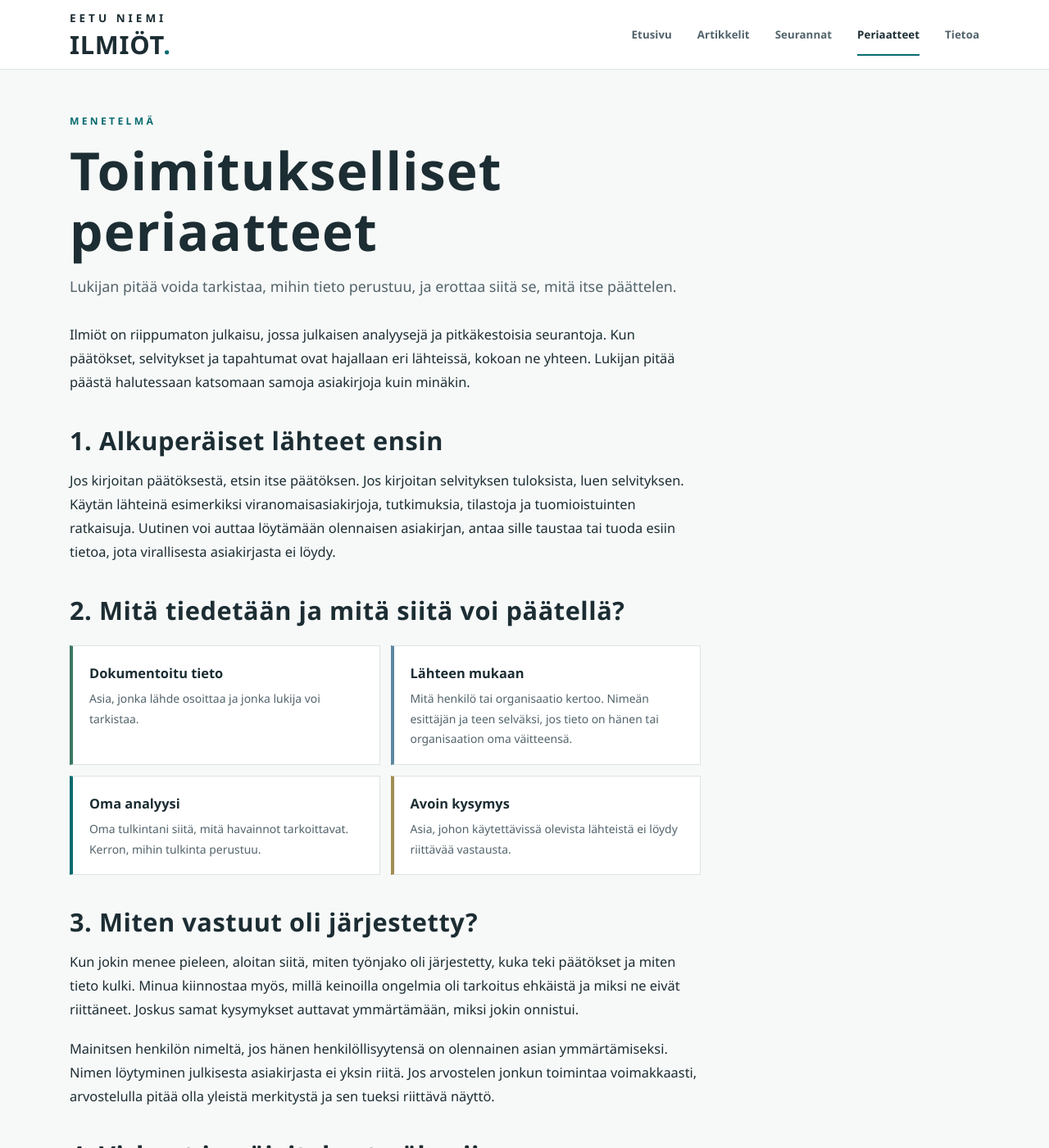
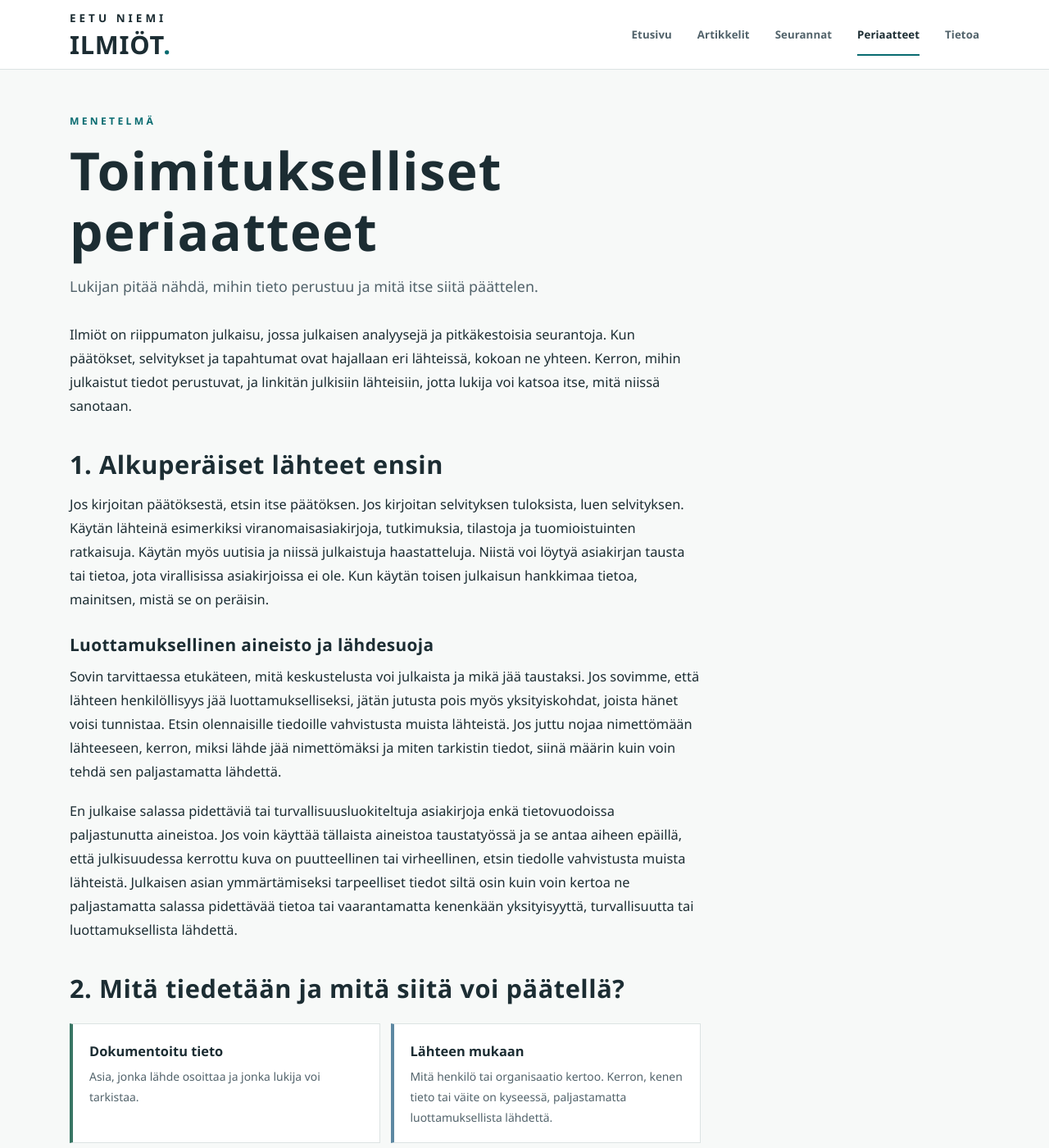
Before and after one commit to eetuniemiphd/ilmiot, a Jekyll site: the page built from periaatteet.md, in a window 1280 px wide and 1400 px high. Shown: the whole window at 82% size. Built offline with Jekyll 4.4.1, drawn with Linux system fonts in a browser that asks for light colours; some of the changed text lies outside the part shown.

Commit message:
Updated content

```diff
--- a/periaatteet.md
+++ b/periaatteet.md
@@ -1,31 +1,37 @@
 ---
 title: Toimitukselliset periaatteet
-description: "Näin Ilmiöt tarkistaa lähteet, erottaa tiedon tulkinnasta ja korjaa virheet artikkeleissa ja seurannoissa."
+description: "Ilmiöiden toimitukselliset periaatteet: miten tarkistan lähteet, suojaan luottamuksellisia lähteitä ja korjaan virheet artikkeleissa ja seurannoissa."
 permalink: /periaatteet/
 eyebrow: Menetelmä
-lead: "Lukijan pitää voida tarkistaa, mihin tieto perustuu, ja erottaa siitä se, mitä itse päättelen."
+lead: "Lukijan pitää nähdä, mihin tieto perustuu ja mitä itse siitä päättelen."
 ---
 
-Ilmiöt on riippumaton julkaisu, jossa julkaisen analyysejä ja pitkäkestoisia seurantoja. Kun päätökset, selvitykset ja tapahtumat ovat hajallaan eri lähteissä, kokoan ne yhteen. Lukijan pitää päästä halutessaan katsomaan samoja asiakirjoja kuin minäkin.
+Ilmiöt on riippumaton julkaisu, jossa julkaisen analyysejä ja pitkäkestoisia seurantoja. Kun päätökset, selvitykset ja tapahtumat ovat hajallaan eri lähteissä, kokoan ne yhteen. Kerron, mihin julkaistut tiedot perustuvat, ja linkitän julkisiin lähteisiin, jotta lukija voi katsoa itse, mitä niissä sanotaan.
 
 ## 1. Alkuperäiset lähteet ensin
 
-Jos kirjoitan päätöksestä, etsin itse päätöksen. Jos kirjoitan selvityksen tuloksista, luen selvityksen. Käytän lähteinä esimerkiksi viranomaisasiakirjoja, tutkimuksia, tilastoja ja tuomioistuinten ratkaisuja. Uutinen voi auttaa löytämään olennaisen asiakirjan, antaa sille taustaa tai tuoda esiin tietoa, jota virallisesta asiakirjasta ei löydy.
+Jos kirjoitan päätöksestä, etsin itse päätöksen. Jos kirjoitan selvityksen tuloksista, luen selvityksen. Käytän lähteinä esimerkiksi viranomaisasiakirjoja, tutkimuksia, tilastoja ja tuomioistuinten ratkaisuja. Käytän myös uutisia ja niissä julkaistuja haastatteluja. Niistä voi löytyä asiakirjan tausta tai tietoa, jota virallisissa asiakirjoissa ei ole. Kun käytän toisen julkaisun hankkimaa tietoa, mainitsen, mistä se on peräisin.
+
+### Luottamuksellinen aineisto ja lähdesuoja
+
+Sovin tarvittaessa etukäteen, mitä keskustelusta voi julkaista ja mikä jää taustaksi. Jos sovimme, että lähteen henkilöllisyys jää luottamukselliseksi, jätän jutusta pois myös yksityiskohdat, joista hänet voisi tunnistaa. Etsin olennaisille tiedoille vahvistusta muista lähteistä. Jos juttu nojaa nimettömään lähteeseen, kerron, miksi lähde jää nimettömäksi ja miten tarkistin tiedot, siinä määrin kuin voin tehdä sen paljastamatta lähdettä.
+
+En julkaise salassa pidettäviä tai turvallisuusluokiteltuja asiakirjoja enkä tietovuodoissa paljastunutta aineistoa. Jos voin käyttää tällaista aineistoa taustatyössä ja se antaa aiheen epäillä, että julkisuudessa kerrottu kuva on puutteellinen tai virheellinen, etsin tiedolle vahvistusta muista lähteistä. Julkaisen asian ymmärtämiseksi tarpeelliset tiedot siltä osin kuin voin kertoa ne paljastamatta salassa pidettävää tietoa tai vaarantamatta kenenkään yksityisyyttä, turvallisuutta tai luottamuksellista lähdettä.
 
 ## 2. Mitä tiedetään ja mitä siitä voi päätellä?
 
 <div class="principle-grid">
 <div class="principle fact"><strong>Dokumentoitu tieto</strong><p>Asia, jonka lähde osoittaa ja jonka lukija voi tarkistaa.</p></div>
-<div class="principle attribution"><strong>Lähteen mukaan</strong><p>Mitä henkilö tai organisaatio kertoo. Nimeän esittäjän ja teen selväksi, jos tieto on hänen tai organisaation oma väitteensä.</p></div>
+<div class="principle attribution"><strong>Lähteen mukaan</strong><p>Mitä henkilö tai organisaatio kertoo. Kerron, kenen tieto tai väite on kyseessä, paljastamatta luottamuksellista lähdettä.</p></div>
 <div class="principle analysis"><strong>Oma analyysi</strong><p>Oma tulkintani siitä, mitä havainnot tarkoittavat. Kerron, mihin tulkinta perustuu.</p></div>
 <div class="principle question"><strong>Avoin kysymys</strong><p>Asia, johon käytettävissä olevista lähteistä ei löydy riittävää vastausta.</p></div>
 </div>
 
 ## 3. Miten vastuut oli järjestetty?
 
-Kun jokin menee pieleen, aloitan siitä, miten työnjako oli järjestetty, kuka teki päätökset ja miten tieto kulki. Minua kiinnostaa myös, millä keinoilla ongelmia oli tarkoitus ehkäistä ja miksi ne eivät riittäneet. Joskus samat kysymykset auttavat ymmärtämään, miksi jokin onnistui.
+Kun jokin menee pieleen, aloitan siitä, miten työnjako oli järjestetty, kuka teki päätökset ja miten tieto kulki. Selvitän myös, miten ongelmaa oli tarkoitus ehkäistä ja miksi se ei onnistunut. Samat kysymykset auttavat usein ymmärtämään, miksi jokin onnistui.
 
-Mainitsen henkilön nimeltä, jos hänen henkilöllisyytensä on olennainen asian ymmärtämiseksi. Nimen löytyminen julkisesta asiakirjasta ei yksin riitä. Jos arvostelen jonkun toimintaa voimakkaasti, arvostelulla pitää olla yleistä merkitystä ja sen tueksi riittävä näyttö.
+Mainitsen henkilön nimeltä vain, jos nimi ja hänen yhteytensä käsiteltävään asiaan käyvät ilmi julkisesta alkuperäislähteestä ja nimen mainitseminen auttaa ymmärtämään asiaa. Jos tehtävänimike tai organisaation nimi riittää, käytän sitä. Voimakkaalla arvostelulla pitää olla yleistä merkitystä, ja sen tueksi tarvitaan riittävä näyttö. Henkilötietojen käsittelystä kerron tarkemmin [Tietosuoja-sivulla]({{ '/tietosuoja/' | relative_url }}).
 
 ## 4. Virheet ja päivitykset näkyviin
 
@@ -35,11 +41,11 @@ Jos huomaat virheen, löydät yhteystietoni sivulta [Tietoa Ilmiöt-julkaisusta]
 
 ## 5. Mahdollisuus vastata kritiikkiin
 
-Jos kirjoitus sisältää merkittävää uutta tai voimakasta kielteistä kritiikkiä henkilöä tai organisaatiota kohtaan, pyrin antamaan kritiikin kohteelle tilaisuuden vastata ennen julkaisua. Kerron, mitä kritiikki koskee, jotta siihen voi vastata.
+Jos aion julkaista tunnistettavan henkilön tai organisaation toiminnasta tietoja, jotka asettavat hänet tai sen erittäin kielteiseen julkisuuteen, varaan tilaisuuden vastata ennen julkaisua. Kerron riittävän tarkasti, mistä on kyse, ja tuon vastauksen olennaisen sisällön esiin samassa jutussa. Jos kuuleminen ennen julkaisua ei onnistu, pyrin kuulemaan asianomaista jälkikäteen ja täydentämään juttua.
 
 ## 6. Tekoälyn käyttö
 
-Käytän tekoälyä apuna esimerkiksi aineiston jäsentämisessä, lähteiden vertailussa, tekstin muokkaamisessa ja tiedon hakemisessa. **Tekoäly itsessään ei ole tietolähde.** Tarkistan julkaistavat tiedot lähteistä ja vastaan itse siitä, mitä julkaisen. Vältän tarpeettomien henkilötietojen syöttämistä tekoälypalveluihin.
+Käytän tekoälyä apuna esimerkiksi aineiston jäsentämisessä, lähteiden vertailussa, tekstin muokkaamisessa ja tiedonhaussa. **Tekoäly itsessään ei ole tietolähde.** Tarkistan julkaistavat tiedot lähteistä ja vastaan itse siitä, mitä julkaisen. Vältän tarpeettomien henkilötietojen syöttämistä tekoälypalveluihin.
 
 ## 7. Riippumattomuus ja sidonnaisuudet
 
```
Also changed, not shown: other parts of periaatteet.md (+1 -1 lines), _posts/2026-11-miksi-ilmiot.md (+15 -11 lines), index.md (+1 -1 lines), tietoa.md (+3 -3 lines), tietosuoja.md (+7 -5 lines).
